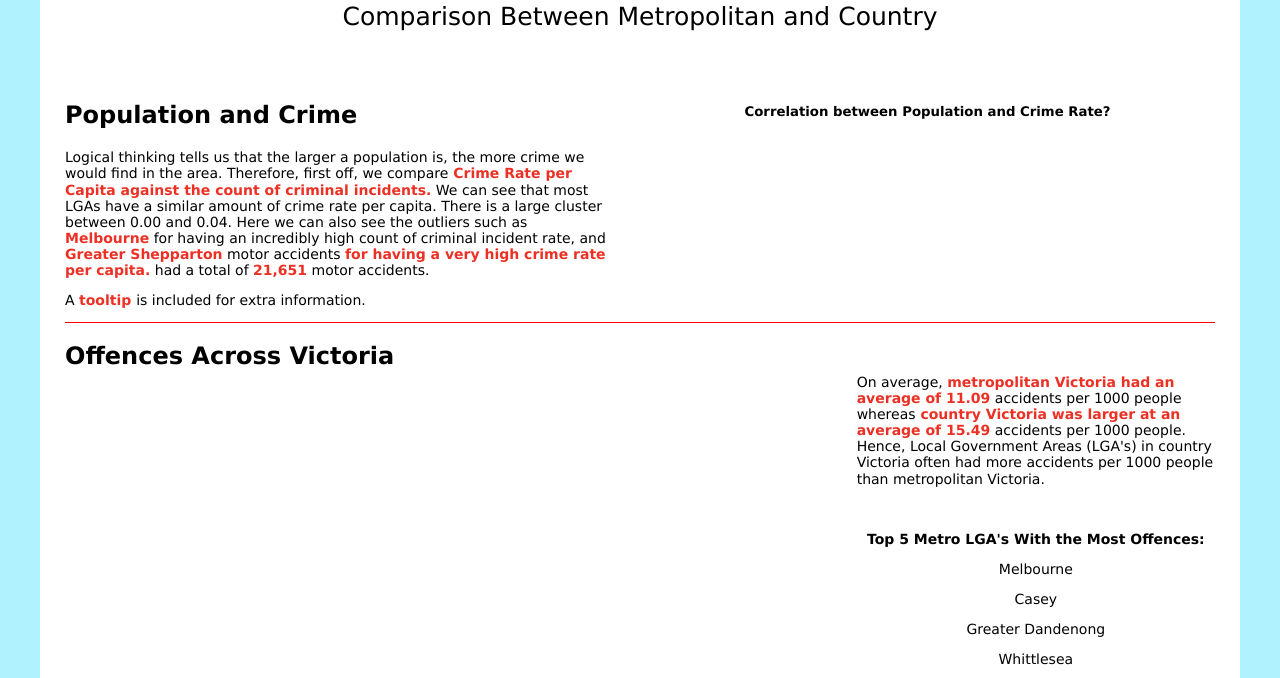
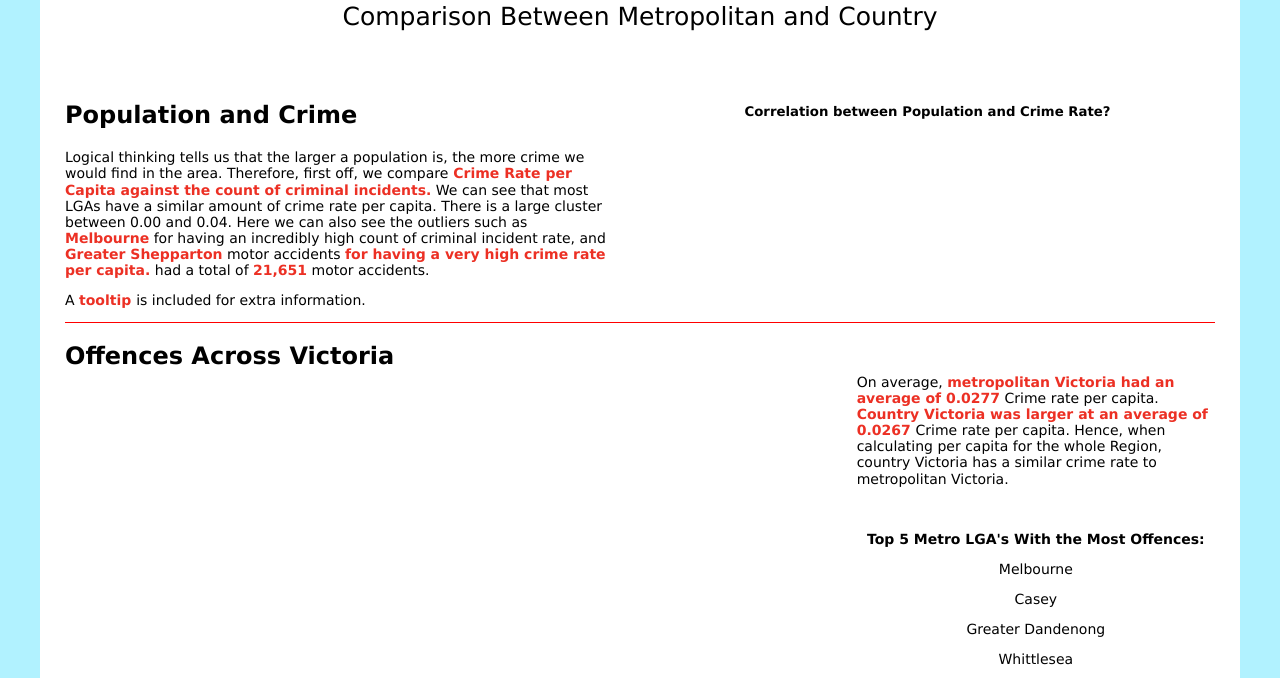
Before and after one commit to Dovahzilla/FIT3179, a plain HTML site: page hw_9.html in a window 1280 px wide. Shown: the part 105-783 px from the top of the page. Drawn offline with nearby package versions, Linux system fonts and the light colour scheme; a script that the page names is missing.

Commit message:
Update hw_9.html

```diff
--- a/hw_9.html
+++ b/hw_9.html
@@ -125,7 +125,7 @@
         <div class="description-right">
           <br>
           <br>
-          <p>On average, <span style="color: #ec3024;"><strong>metropolitan Victoria had an average of 11.09</strong> </span>accidents per 1000 people whereas<span style="color: #ec3024;"><strong> country Victoria was larger at an average of 15.49</strong></span> accidents per 1000 people. Hence, Local Government Areas (LGA's) in country Victoria often had more accidents per 1000 people than metropolitan Victoria.</p>
+          <p>On average, <span style="color: #ec3024;"><strong>metropolitan Victoria had an average of 0.0277</strong> </span> Crime rate per capita. <span style="color: #ec3024;"><strong> Country Victoria was larger at an average of 0.0267 </strong></span> Crime rate per capita. Hence, when calculating per capita for the whole Region, country Victoria has a similar crime rate to metropolitan Victoria.</p>
           <p>&nbsp;</p>
           <p style="text-align: center;"><strong>Top 5 Metro LGA's With the Most Offences:</strong></p>
           <p style="text-align: center;">Melbourne</p>
```
